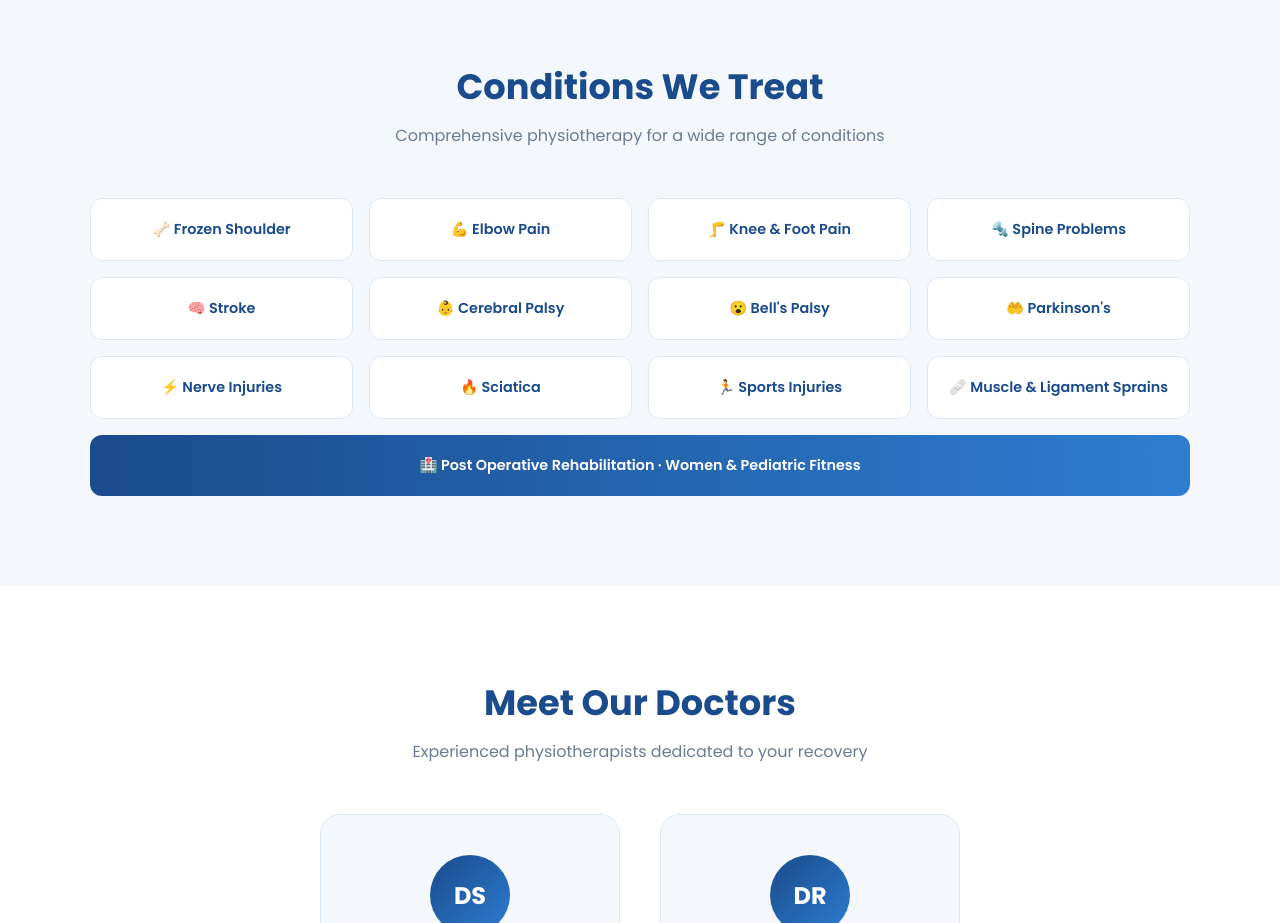
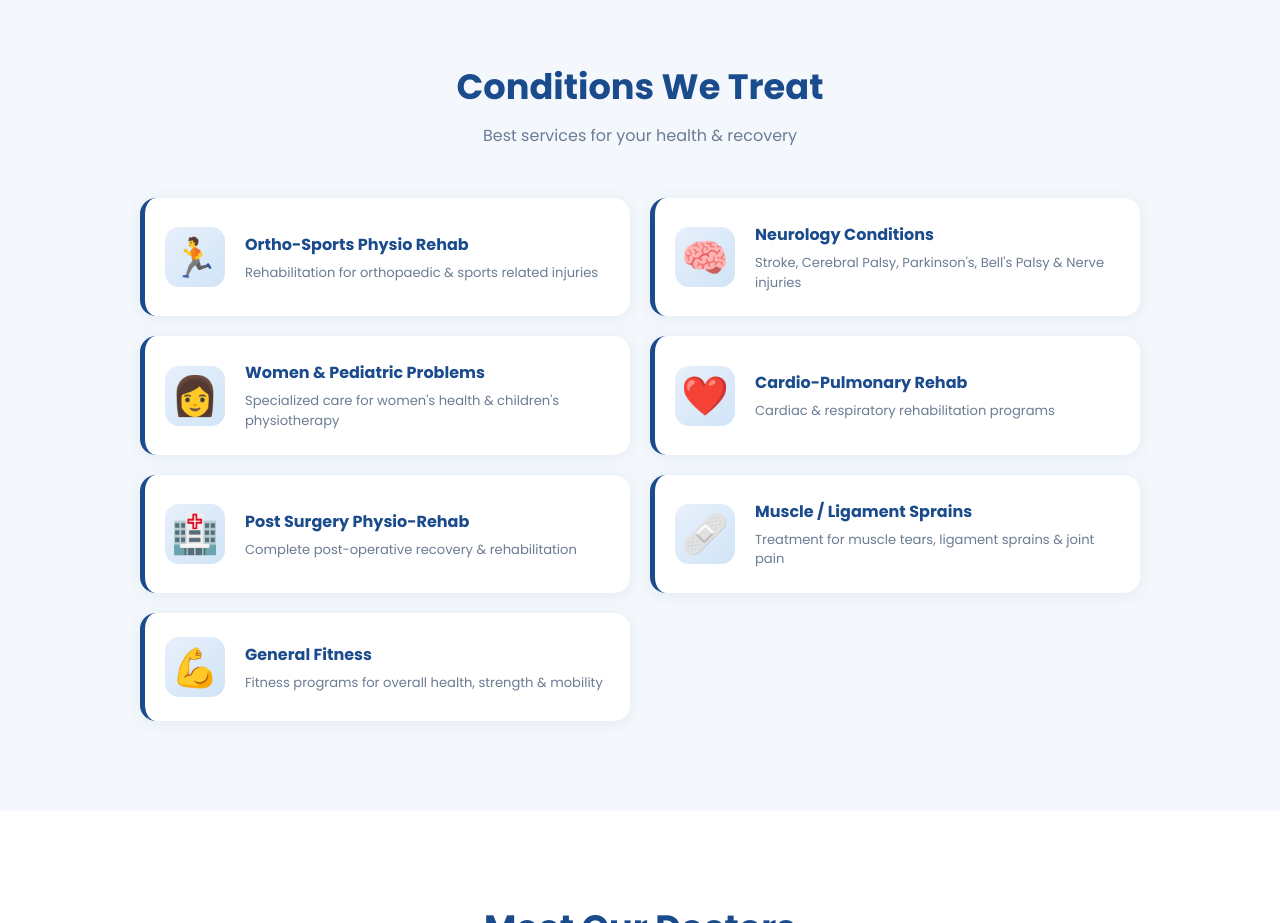
Before and after one commit to SRISANTH588/AYUSHMAN-WEBSITE, a plain HTML site: page index.html in a window 1280 px wide. Shown: the part 1580-2503 px from the top of the page. Drawn offline with Linux system fonts and the light colour scheme.

Commit message:
Update conditions section to 7 service list cards

```diff
--- a/index.html
+++ b/index.html
@@ -107,21 +107,57 @@
   <!-- SERVICES -->
   <section class="services" id="services">
     <h2>Conditions We Treat</h2>
-    <p class="section-sub">Comprehensive physiotherapy for a wide range of conditions</p>
-    <div class="services-grid">
-      <div class="service-card">🦴 Frozen Shoulder</div>
-      <div class="service-card">💪 Elbow Pain</div>
-      <div class="service-card">🦵 Knee & Foot Pain</div>
-      <div class="service-card">🔩 Spine Problems</div>
-      <div class="service-card">🧠 Stroke</div>
-      <div class="service-card">👶 Cerebral Palsy</div>
-      <div class="service-card">😮 Bell's Palsy</div>
-      <div class="service-card">🤲 Parkinson's</div>
-      <div class="service-card">⚡ Nerve Injuries</div>
-      <div class="service-card">🔥 Sciatica</div>
-      <div class="service-card">🏃 Sports Injuries</div>
-      <div class="service-card">🩹 Muscle & Ligament Sprains</div>
-      <div class="service-card full">🏥 Post Operative Rehabilitation · Women & Pediatric Fitness</div>
+    <p class="section-sub">Best services for your health & recovery</p>
+    <div class="services-list">
+      <div class="service-list-card">
+        <div class="service-icon">🏃</div>
+        <div class="service-text">
+          <h3>Ortho-Sports Physio Rehab</h3>
+          <p>Rehabilitation for orthopaedic & sports related injuries</p>
+        </div>
+      </div>
+      <div class="service-list-card">
+        <div class="service-icon">🧠</div>
+        <div class="service-text">
+          <h3>Neurology Conditions</h3>
+          <p>Stroke, Cerebral Palsy, Parkinson's, Bell's Palsy & Nerve injuries</p>
+        </div>
+      </div>
+      <div class="service-list-card">
+        <div class="service-icon">👩</div>
+        <div class="service-text">
+          <h3>Women & Pediatric Problems</h3>
+          <p>Specialized care for women's health & children's physiotherapy</p>
+        </div>
+      </div>
+      <div class="service-list-card">
+        <div class="service-icon">❤️</div>
+        <div class="service-text">
+          <h3>Cardio-Pulmonary Rehab</h3>
+          <p>Cardiac & respiratory rehabilitation programs</p>
+        </div>
+      </div>
+      <div class="service-list-card">
+        <div class="service-icon">🏥</div>
+        <div class="service-text">
+          <h3>Post Surgery Physio-Rehab</h3>
+          <p>Complete post-operative recovery & rehabilitation</p>
+        </div>
+      </div>
+      <div class="service-list-card">
+        <div class="service-icon">🩹</div>
+        <div class="service-text">
+          <h3>Muscle / Ligament Sprains</h3>
+          <p>Treatment for muscle tears, ligament sprains & joint pain</p>
+        </div>
+      </div>
+      <div class="service-list-card">
+        <div class="service-icon">💪</div>
+        <div class="service-text">
+          <h3>General Fitness</h3>
+          <p>Fitness programs for overall health, strength & mobility</p>
+        </div>
+      </div>
     </div>
   </section>
 
--- a/style.css
+++ b/style.css
@@ -620,3 +620,59 @@ h2 {
 @media (max-width: 560px) {
   .slide-card { min-width: 85%; }
 }
+
+/* SERVICES LIST */
+.services-list {
+  display: grid;
+  grid-template-columns: 1fr 1fr;
+  gap: 20px;
+  max-width: 1000px;
+  margin: 0 auto;
+  text-align: left;
+}
+
+.service-list-card {
+  display: flex;
+  align-items: center;
+  gap: 20px;
+  background: white;
+  border-radius: 16px;
+  padding: 24px 20px;
+  box-shadow: 0 2px 16px rgba(26,75,140,0.08);
+  border-left: 5px solid #1a4b8c;
+  transition: transform 0.2s, box-shadow 0.2s;
+}
+
+.service-list-card:hover {
+  transform: translateY(-4px);
+  box-shadow: 0 8px 28px rgba(26,75,140,0.15);
+}
+
+.service-icon {
+  font-size: 2.4rem;
+  flex-shrink: 0;
+  width: 60px;
+  height: 60px;
+  background: linear-gradient(135deg, #e8f0fb, #d0e4f7);
+  border-radius: 14px;
+  display: flex;
+  align-items: center;
+  justify-content: center;
+}
+
+.service-text h3 {
+  font-size: 1rem;
+  font-weight: 700;
+  color: #1a4b8c;
+  margin-bottom: 6px;
+}
+
+.service-text p {
+  font-size: 0.82rem;
+  color: #6b7c93;
+  line-height: 1.5;
+}
+
+@media (max-width: 700px) {
+  .services-list { grid-template-columns: 1fr; }
+}
```
